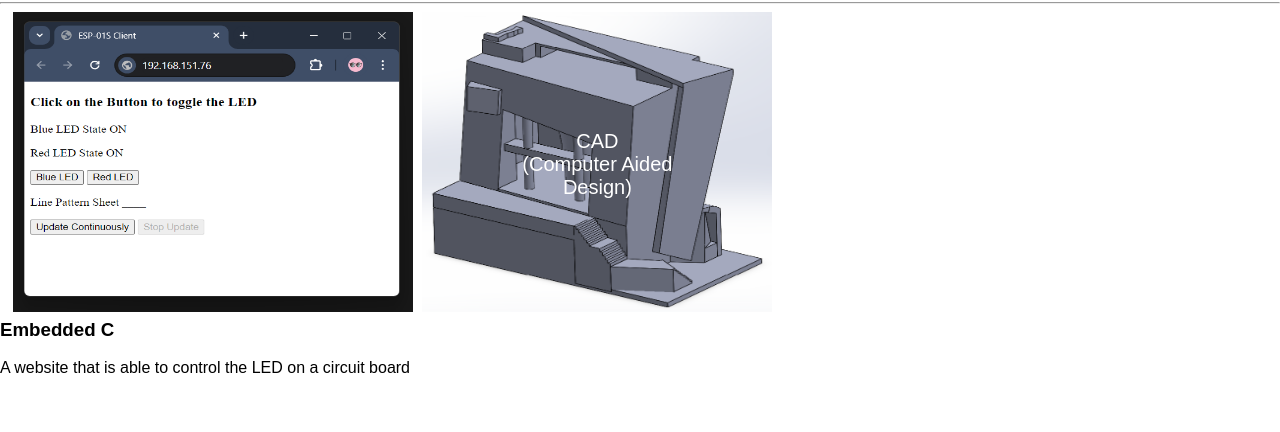
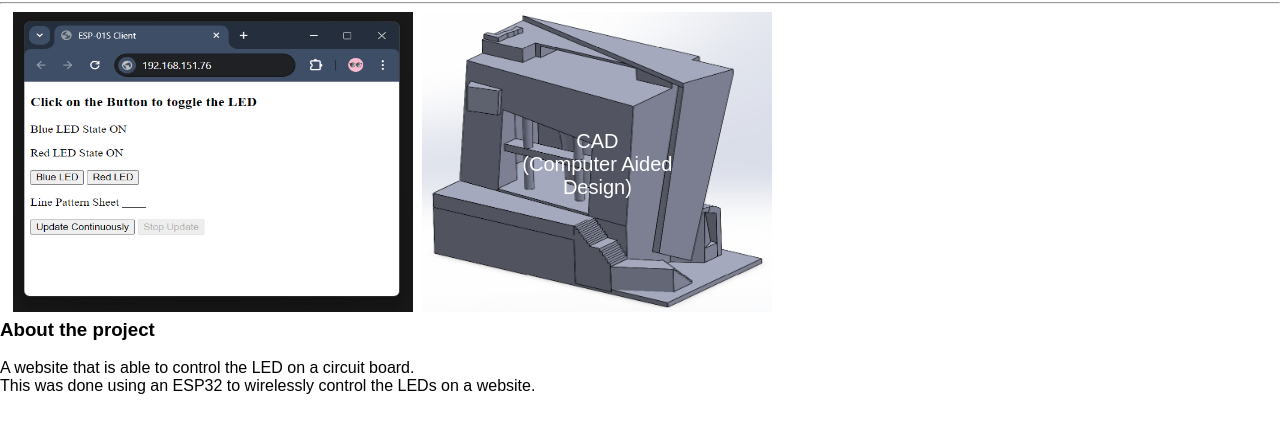
Before and after one commit to Nabeelkii/MyWebsite, a plain HTML site: page ES.html in a window 1280 px wide. Shown: the part 78-510 px from the top of the page. Drawn offline with Linux system fonts and the light colour scheme.

Commit message:
About description update

```diff
--- a/ES.html
+++ b/ES.html
@@ -108,9 +108,9 @@ transform: translate(-50%, 7.5%);
 </div>
 
 <br><br><br><br><br><br><br><br><br><br><br><br><br><br><br><br>
-<p><h3>Embedded C</h3>
+<p><h3>About the project</h3>
  A website that is able to control the LED
-on a circuit board
+on a circuit board. <br>This was done using an ESP32 to wirelessly control the LEDs on a website.
 </p>
 </body>
 </html>
```
